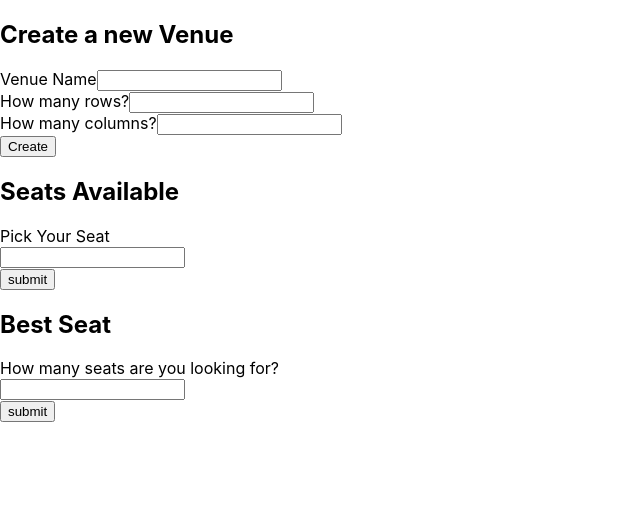
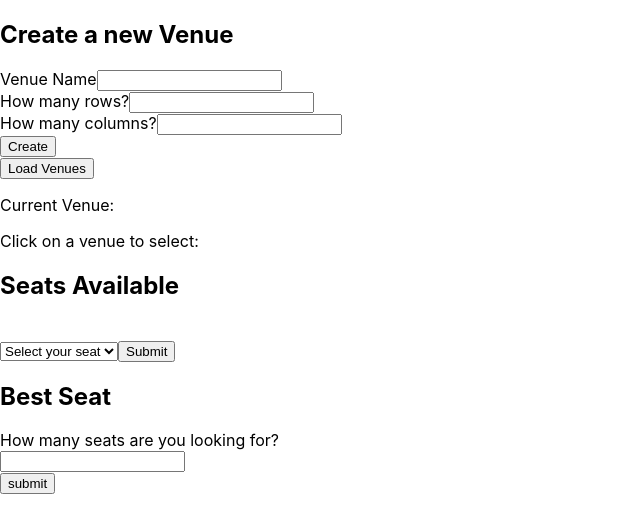
Before and after one commit to renatamarques97/best-available-seat-front, a React (Create React App) app: page / in a window 1280 px wide. Shown: the top 532 px of the page, without its empty margins (0-640 px from the left). Built offline with nearby package versions, Linux system fonts and the light colour scheme.

Commit message:
seat and venue list component

```diff
--- a/src/App.js
+++ b/src/App.js
@@ -1,17 +1,52 @@
 import React from 'react';
+import axios from "axios"
 import './App.css';
 import VenueFormComponent from './components/VenueFormComponent.js'
+import SeatFormComponent from './components/SeatFormComponent.js'
+import VenueListComponent from './components/VenueListComponent.js'
 
-function App() {
+class App extends React.Component {
+  constructor(props) {
+    super(props);
+
+    this.state = { venueId: '', seats: [], venues: [] }
+  }
+
+  handleVenueCreation = (venueId) => {
+    this.setState({ venueId }, () => {
+      this.fetchVenues();
+      this.fetchSeats(venueId);
+    });
+  }
+
+  fetchVenues = () => {
+    axios.get("http://localhost:3001/api/venues")
+      .then(response => {
+        this.setState({ venues: response.data, loading: false })
+      })
+      .catch(error => console.log("Error"))
+  }
+
+  fetchSeats = (venueId) => {
+    axios
+      .get(`http://localhost:3001/api/venues/${this.state.venueId}/seats`)
+      .then(response => {
+        this.setState({ seats: response.data });
+      })
+      .catch((error) => console.log("Error"))
+  }
+
+  render() {
   return (
     <div>
-      <VenueFormComponent />
-      <h2>Seats Available</h2>
-      <form>
-        <label for="name">Pick Your Seat</label><br/>
-        <input type="text" id="label" name="label"/><br/>
-        <input type="submit" value="submit"/>
-      </form>
+      <VenueFormComponent handleCreation={this.handleVenueCreation} />
+      <VenueListComponent
+        handleChange={this.fetchVenues}
+        handleVenueCreation={this.handleVenueCreation}
+        venues={this.state.venues}
+        venueId={this.state.venueId}
+      />
+      <SeatFormComponent seats={this.state.seats}/>
       <h2>Best Seat</h2>
       <form>
         <label for="name">How many seats are you looking for?</label><br/>
@@ -20,6 +55,7 @@ function App() {
       </form>
     </div>
   );
+  }
 }
 
 export default App;
--- /dev/null
+++ b/src/components/SeatFormComponent.js
@@ -0,0 +1,114 @@
+import React from 'react';
+import axios from 'axios';
+
+export default class SeatFormComponent extends React.Component {
+  state = {
+    loading: false,
+    taken: [],
+    label: '',
+  }
+
+  handleChange = event => {
+    const fieldName = event.target.name;
+    const selected = event.target.selectedOptions;
+    const selectedValue = selected[0].value;
+    const newState = {
+      [fieldName]: selectedValue
+    }
+
+    this.setState(newState);
+  }
+
+  handleSubmit = event => {
+    event.preventDefault();
+
+    if (this.state.loading){
+      return
+    }
+    this.setState({loading: true}, () => {
+      const newTaken = this.state.label !== "" ? this.state.taken.concat(this.state.label) : this.state.taken
+
+      const newState = {
+        taken: newTaken,
+        loading: false,
+      }
+
+      const seats = this.props.seats.filter((seat) => newTaken.includes(seat.label))
+
+      const body = {
+        "seats_ids": seats.map((s) => s.id),
+        "available": false
+      };
+
+      this.setState(newState, () => {
+        axios.post(`http://localhost:3001/api/batch_update_seats`, body)
+          .then(res => {
+            this.setState({loading: false})
+            console.log(res);
+            console.log(res.data);
+          })
+      })
+    })
+  }
+
+  deleteSeat = event => {
+    const newTaken = this.state.taken.filter(
+      (label) => {
+        return label !== event.target.value
+      }
+    );
+
+    const seats = this.props.seats.filter((seat) => event.target.value === seat.label)
+
+    const body = {
+      "seats_ids": seats.map((s) => s.id),
+      "available": true
+    };
+
+    console.log(body);
+
+    this.setState({ taken: newTaken }, () => {
+      axios.post(`http://localhost:3001/api/batch_update_seats`, body)
+        .then(res => {
+          this.setState({loading:false})
+          console.log(res);
+          console.log(res.data);
+        })
+    });
+  }
+
+  render() {
+    const seats = this.props.seats.filter((seat) => !this.state.taken.includes(seat.label))
+    return (
+      <div>
+        <h2>Seats Available</h2>
+        <form onSubmit={this.handleSubmit}>
+          <br/>
+          <select name="label" onChange={this.handleChange}>
+            <option value="">Select your seat</option>
+            {
+              seats.map((seat) => {
+                return (
+                  <option key={seat.id} value={seat.label}>{seat.label}</option>
+                )
+              })
+            }
+          </select>
+          <button type="submit">Submit</button>
+        </form>
+        <ul>
+          {
+            this.state.taken.map( (label, index) => {
+              return (
+                <React.Fragment key={index}>
+                  <li>{label}</li>
+                  <button value={label} onClick={this.deleteSeat} >x</button>
+                </React.Fragment>
+              )
+            })
+          }
+        </ul>
+      </div>
+    )
+  }
+}
--- a/src/components/VenueFormComponent.js
+++ b/src/components/VenueFormComponent.js
@@ -32,6 +32,7 @@ export default class VenueFormComponent extends React.Component {
 
       axios.post(`http://localhost:3001/api/venues`, {venue})
         .then(res => {
+          this.props.handleCreation(res.data.venue_id);
           this.setState({loading: false})
           console.log(res);
           console.log(res.data);
--- /dev/null
+++ b/src/components/VenueListComponent.js
@@ -0,0 +1,22 @@
+import React from "react";
+
+const VenueListComponent = (props) => {
+  return (
+    <React.Fragment>
+      <button onClick={() => { props.handleChange() }}>Load Venues</button>
+        <p>Current Venue: {props.venueId}</p>
+        <p>Click on a venue to select:</p>
+        <ul>
+          {
+            props.venues.map((venue) => (
+              <li key={venue.id} onClick={() => { props.handleVenueCreation(venue.id) }}>
+                {venue.id} - {venue.name}
+              </li>
+            ))
+          }
+        </ul>
+      </React.Fragment>
+  )
+};
+
+export default VenueListComponent
```
